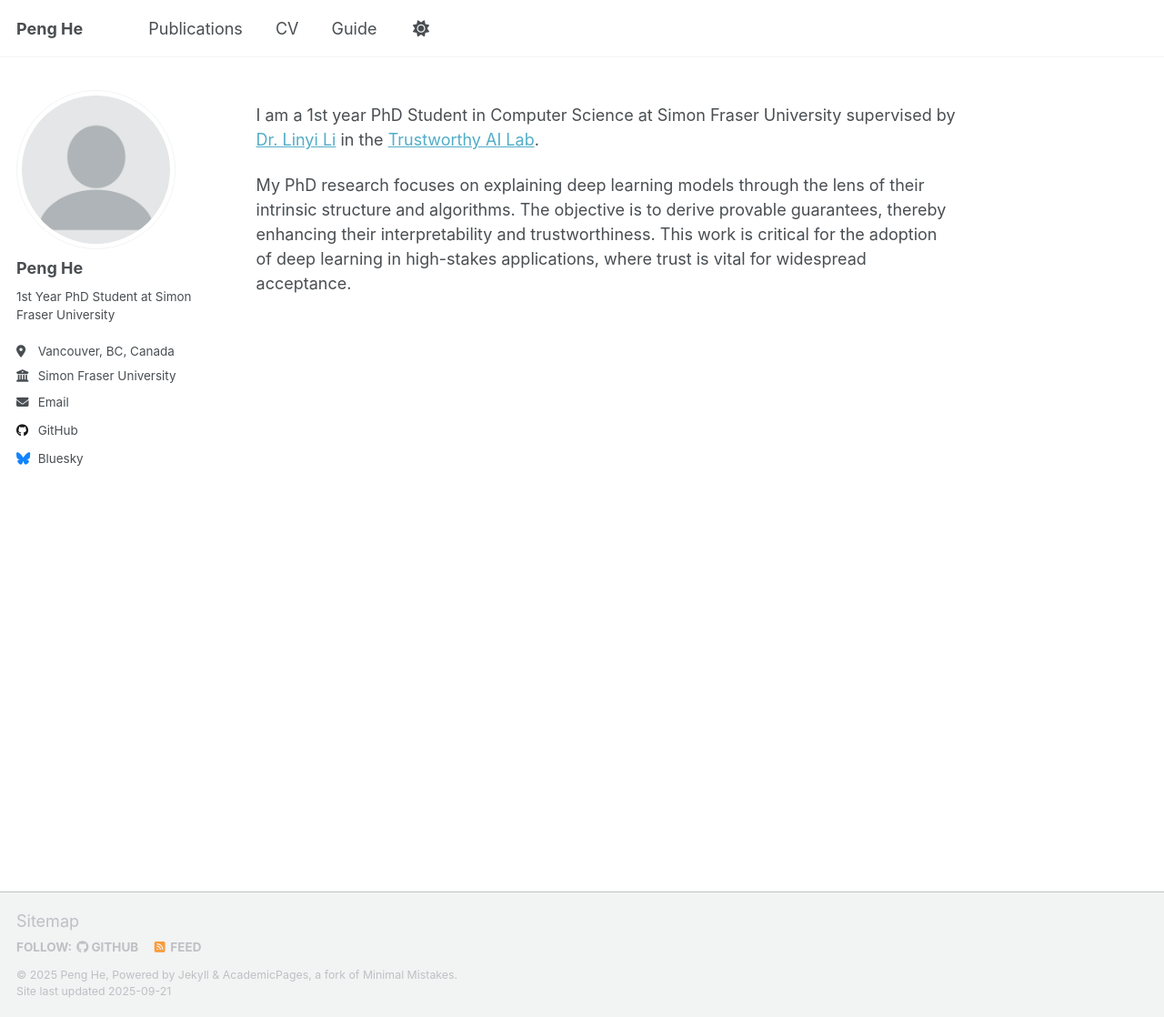
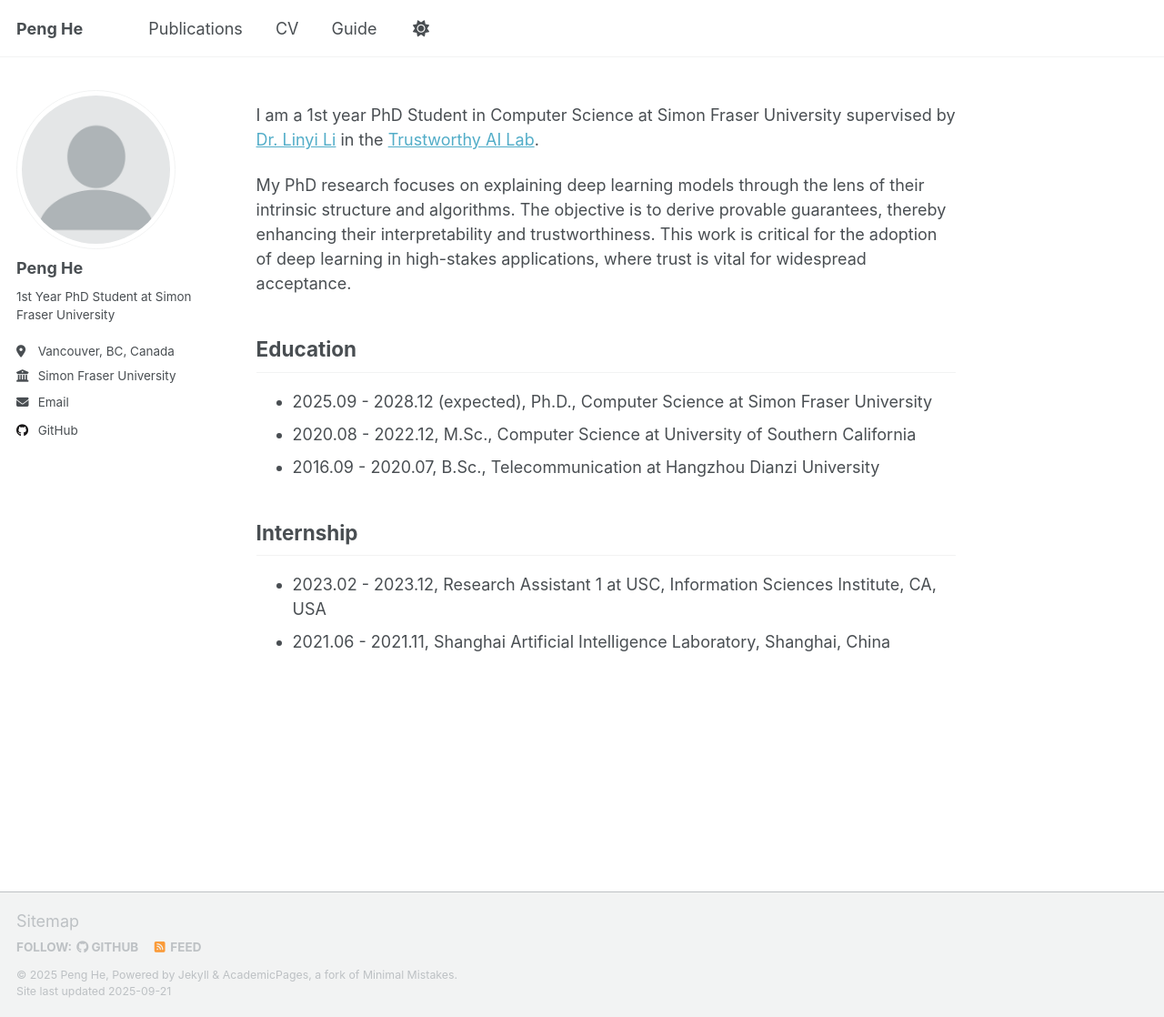
Before and after one commit to penghe2021/penghe2021.github.io, a Jekyll site: the page built from _pages/about.md, in a window 1280 px wide and 1118 px high. Shown: the whole window at 91% size. Built offline with Jekyll 4.4.1, drawn with Linux system fonts in a browser that asks for light colours; a script that is not in the unit is left out.

Commit message:
Update Education and Internship.

```diff
--- a/_config.yml
+++ b/_config.yml
@@ -54,7 +54,7 @@ author:
 
   # Social media
   artstation       : # Username
-  bluesky          : "bsky.app" # Replace this with you Bluesky username
+#  bluesky          : "bsky.app" # Replace this with you Bluesky username
   facebook         : # Username
   flickr           : # Username
   foursquare       : # Username
--- a/_data/navigation.yml
+++ b/_data/navigation.yml
@@ -9,7 +9,7 @@
 
 main:
   - title: "Publications"
-    url: /publications/
+#    url: /publications/
 
 #  - title: "Talks"
 #    url: /talks/
@@ -24,7 +24,7 @@ main:
 #    url: /year-archive/
 
   - title: "CV"
-    url: /cv/
+#    url: /cv/
 
   # - title: "CV"
   #   url: /cv-json/
--- a/_pages/about.md
+++ b/_pages/about.md
@@ -10,3 +10,14 @@ redirect_from:
 I am a 1st year PhD Student in Computer Science at Simon Fraser University supervised by [Dr. Linyi Li](https://cs.sfu.ca/~linyi/) in the [Trustworthy AI Lab](https://sfu-tai.github.io/).
 
 My PhD research focuses on explaining deep learning models through the lens of their intrinsic structure and algorithms. The objective is to derive provable guarantees, thereby enhancing their interpretability and trustworthiness. This work is critical for the adoption of deep learning in high-stakes applications, where trust is vital for widespread acceptance.
+
+Education
+------
+- 2025.09 - 2028.12 (expected), Ph.D., Computer Science at Simon Fraser University
+- 2020.08 - 2022.12, M.Sc., Computer Science at University of Southern California
+- 2016.09 - 2020.07, B.Sc., Telecommunication at Hangzhou Dianzi University
+
+Internship
+------
+- 2023.02 - 2023.12, Research Assistant 1 at USC, Information Sciences Institute, CA, USA
+- 2021.06 - 2021.11, Shanghai Artificial Intelligence Laboratory, Shanghai, China
```
